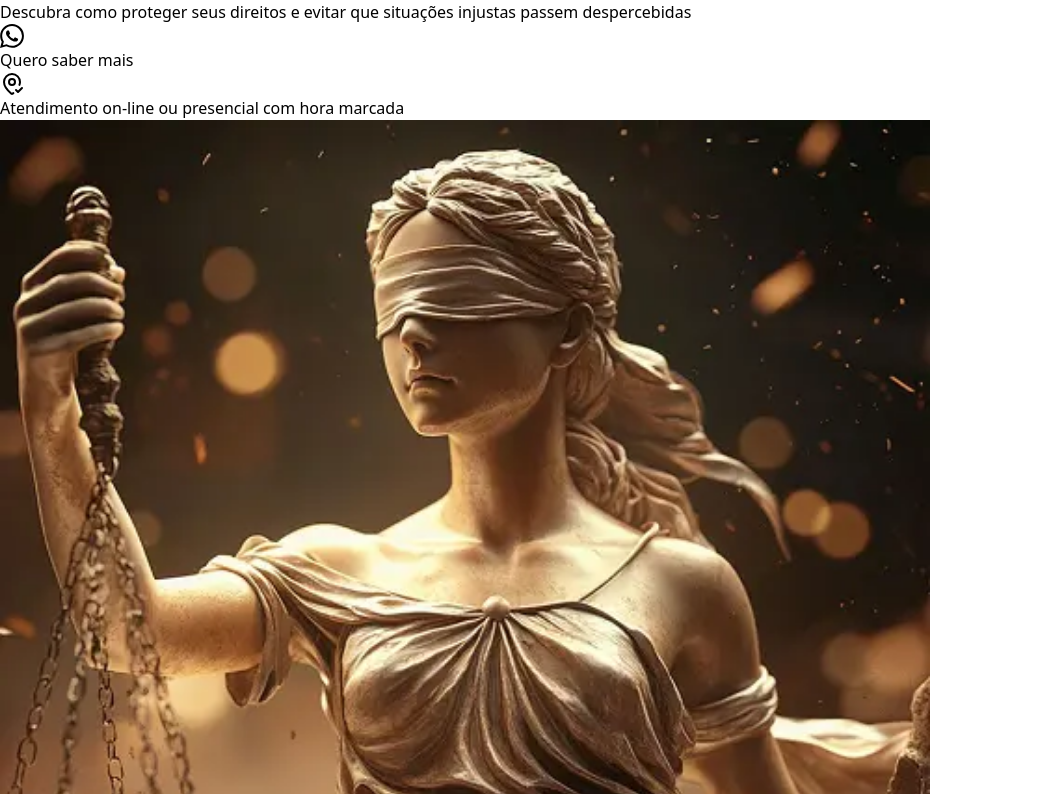
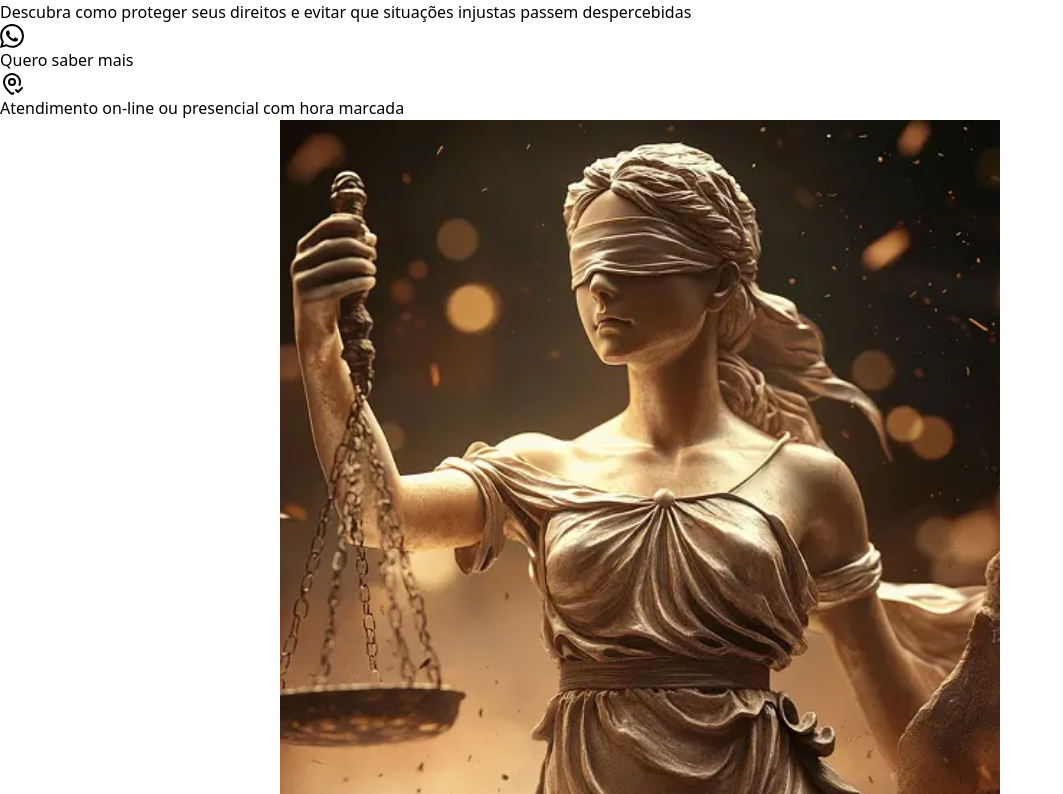
Before and after one commit to Paper-Street-Softwares/LP-Leonardo-Chiessi, a React (Vite) app: page / in a window 1280 px wide. Shown: the part 486-1280 px from the top of the page, without its empty margins (0-1063 px from the left). Built offline with nearby package versions, Linux system fonts and the light colour scheme; no server answers; a web font is replaced by a local one.

Commit message:
fix: Logo

```diff
--- a/src/components/sections/Hero.jsx
+++ b/src/components/sections/Hero.jsx
@@ -4,6 +4,10 @@ import Button from "../interactives/Button";
 import { useTranslation } from "react-i18next";
 import SectionArea from "../sectionElements/SectionArea";
 import SectionWrapper from "../sectionElements/SectionWrapper";
+import ImageGallery from "react-image-gallery";
+import heroImg1 from "../../assets/imgs/hero/lawHero.webp";
+import heroImg2 from "../../assets/imgs/hero/lawHero1.webp";
+import "react-image-gallery/styles/css/image-gallery.css";
 
 export default function Hero({
   colorMode,
@@ -11,6 +15,16 @@ export default function Hero({
   influencer,
   panoramica,
 }) {
+  const images = [
+    {
+      original: heroImg1,
+      thumbnail: heroImg1,
+    },
+    {
+      original: heroImg2,
+      thumbnail: heroImg2,
+    },
+  ];
   const { t } = useTranslation();
   const isMobile = window.innerWidth < 1024;
 
@@ -155,7 +169,7 @@ export default function Hero({
                 {/* Imagem principal */}
                 <div className="flex justify-center w-full tablet1:w-[450px] desktop1:w-[42%] desktop2:w-[42.8%]">
                   <MotionDivDownToUp className="relative flex justify-center w-full">
-                    <picture>
+                    {/* <picture>
                       <source
                         srcSet={content.texts.hero.heroDefaultImageMobile}
                         media="(max-width: 424px)"
@@ -174,7 +188,37 @@ export default function Hero({
                             : "shadow-custom-opacity shadow-shadowHero/5"
                         }`}
                       />
-                    </picture>
+                    </picture> */}
+
+                    <div className="w-full">
+                      <ImageGallery
+                        items={images}
+                        showNav={false} // Ativando a navegação
+                        showFullscreenButton={false} // Desativando botão de tela cheia
+                        useBrowserFullscreen={false} // Desativando o uso de tela cheia do navegador
+                        showBullets={false}
+                        showPlayButton={false} // Remove o botão de play
+                        showThumbnails={false} // Remove as miniaturas
+                        autoPlay={true}
+                        slideInterval={7000}
+                        additionalClass="custom-gallery"
+                      />
+                      <style>
+                        {`
+                    .custom-gallery .image-gallery-slide img {
+                      height: auto;
+                      width: 100%;
+                      border-radius: 5px;
+                    }
+
+                    .custom-gallery .image-gallery-thumbnails img {
+                      height: 60px;
+                      width: 100px;
+                      object-fit: cover;
+                    }
+                  `}
+                      </style>
+                    </div>
                   </MotionDivDownToUp>
                 </div>
               </div>
--- a/src/components/sections/NavbarSocial.jsx
+++ b/src/components/sections/NavbarSocial.jsx
@@ -116,8 +116,8 @@ export default function NavbarSocial({ colorMode, mode }) {
               alt={content.texts.navbar.logo.alt}
               className={`${
                 scrolling
-                  ? "w-[20%] tablet1:w-[20%] tablet2:w-[20%] desktop1:w-[20%] desktop2:w-[20%] transition-all duration-1000"
-                  : "my-[20px] w-[40%] tablet1:w-[40%] tablet2:w-[40%] desktop1:w-[40%] desktop2:w-[40%] transition-all duration-1000"
+                  ? "w-[20%] tablet1:w-[20%] tablet2:w-[20%] desktop1:w-[30%] desktop2:w-[30%] transition-all duration-1000"
+                  : "my-[20px] w-[40%] tablet1:w-[40%] tablet2:w-[40%] desktop1:w-[50%] desktop2:w-[50%] transition-all duration-1000"
               } tablet3:mb-0`}
             />
           </ScrollLink>
```
Also changed, not shown: src/assets/imgs/hero/lawHero1.webp (added).
